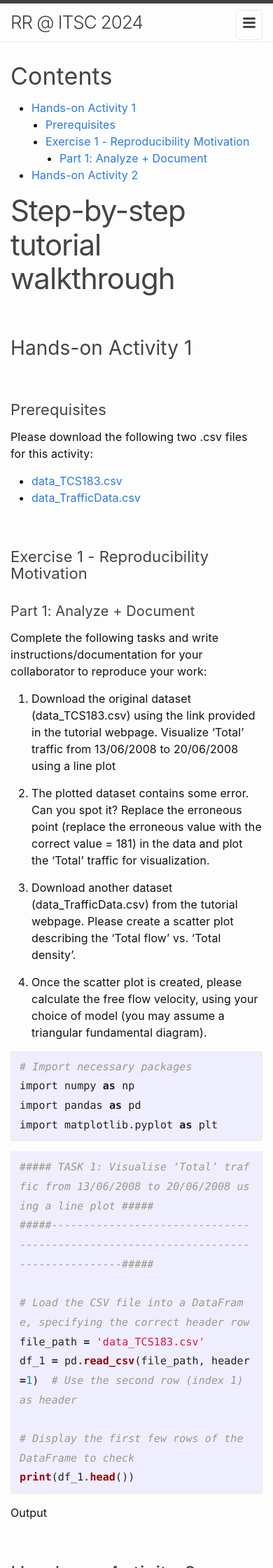
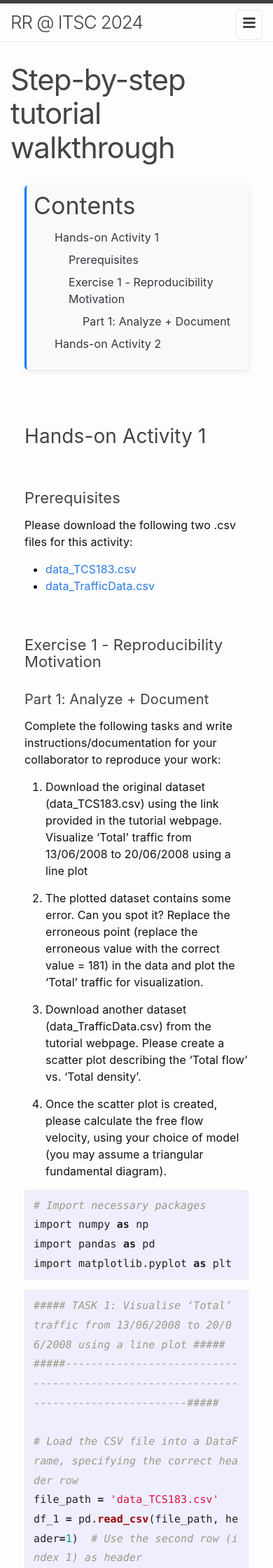
Before and after one commit to RRinTransportation/itsc24-rr-tutorial, a Jekyll site: the page built from step-by-step.md, in a window 390 px wide. Shown: the top 2240 px of the page at 70% size. Built offline with Jekyll 4.4.1, drawn with Linux system fonts in a browser that asks for light colours.

Commit message:
Add some flexibility feature to the TOC

```diff
--- a/_layouts/post.html
+++ b/_layouts/post.html
@@ -12,21 +12,6 @@ layout: default
     <link rel="stylesheet" href="{{ "/assets/css/post.css" | relative_url }}">
 </head>
 <body>
-
-<!-- Main container for the page content and TOC -->
-<div class="main-container">
-
-  <!-- Sidebar TOC Container (separate from the post content) -->
-  <aside class="toc-container">
-    <nav>
-      <h3>Contents</h3>
-      <ul id="toc">
-        <!-- This will be populated by JavaScript -->
-      </ul>
-    </nav>
-  </aside>
-
-  <!-- Post Content -->
 <article class="post h-entry" itemscope itemtype="http://schema.org/BlogPosting">
   <header class="post-header">
     <h1 class="post-title p-name" itemprop="name headline">{{ page.title | escape }}</h1>
@@ -52,9 +37,22 @@ layout: default
     </p>
   </header>
 
-    <!-- Post content -->
+  <!-- New container for content and TOC sidebar -->
+  <div class="post-container">
+    <!-- Sidebar TOC -->
+    <aside class="toc-sidebar">
+      <nav>
+        <h3>Contents</h3>
+        <ul id="toc">
+          <!-- This will be populated by JavaScript -->
+        </ul>
+      </nav>
+    </aside>
+
+    <!-- Main post content -->
     <div class="post-content e-content" itemprop="articleBody">
       {{ content }}
+    </div>
   </div>
 
   {%- if site.disqus.shortname -%}
@@ -63,8 +61,6 @@ layout: default
 
   <a class="u-url" href="{{ page.url | relative_url }}" hidden></a>
 </article>
-
-</div>
 
 <!-- Add the JavaScript before the closing body tag -->
 <script>
--- a/assets/css/post.css
+++ b/assets/css/post.css
@@ -8,26 +8,69 @@
 
 /* TOC sidebar styles */
 .toc-sidebar {
-    width: 250px;            /* Set the width of the sidebar */
+    width: 25%;              /* Relative width of the sidebar */
+    min-width: 180px;        /* Set a minimum width to avoid it shrinking too much */
     margin-right: 20px;      /* Space between TOC and content */
     position: fixed;         /* Make the TOC float with the page */
-    top: 60px;               /* Distance from the top of the viewport */
+    top: 100px;              /* Distance from the top of the viewport */
     left: 20px;              /* Adjust this based on where you want it to float from the left */
-    height: auto;            /* Let the height adjust based on content */
     z-index: 10;             /* Keep the TOC on top of other content */
     background-color: #f9f9f9; /* Optional background color */
     padding: 10px;           /* Add some padding for readability */
     box-shadow: 0 2px 10px rgba(0, 0, 0, 0.1); /* Optional shadow for a floating effect */
     border-radius: 5px;      /* Optional rounded corners */
+    border-left: 3px solid #007bff; /* Optional border */
+    padding-left: 10px;
 }
 
 /* Post content styles */
 .post-content {
     flex-grow: 1;            /* Allow the content area to take up remaining space */
-    margin-left: 10px;      /* Adjust margin to make room for the TOC */
+    margin-left: 10px;       /* Adjust margin to make room for the TOC */
+}
+
+/* TOC list styles */
+.toc-sidebar nav ul {
+    list-style-type: none; /* Remove bullets */
+    padding: 0;
+}
+
+.toc-sidebar nav ul li {
+    margin-bottom: 8px; /* Space between TOC items */
+}
+
+.toc-sidebar nav ul li a {
+    text-decoration: none; /* Remove underline */
+    color: #32383f; /* Link color */
+}
+
+.toc-sidebar nav ul li a:hover {
+    color: #1167c3; /* Hover color */
 }
 
 /* Responsive design for smaller screens */
+@media (max-width: 1200px) {
+    .toc-sidebar {
+        width: 20%;            /* Narrower TOC on medium screens */
+        min-width: 150px;       /* Enforce a smaller minimum width */
+        margin-right: 15px;
+    }
+}
+
+@media (max-width: 992px) {
+    .toc-sidebar {
+        width: 100%;            /* Full width TOC on smaller screens */
+        position: relative;      /* Make the TOC scroll with the content */
+        margin-bottom: 20px;     /* Add space between TOC and content */
+        top: auto;               /* Remove fixed positioning */
+        left: auto;              /* Remove left positioning */
+    }
+
+    .post-content {
+        margin-left: 0;          /* Remove left margin on small screens */
+    }
+}
+
 @media (max-width: 768px) {
     .post-container {
         flex-direction: column;  /* Stack the TOC and content on small screens */
@@ -47,25 +90,30 @@
     }
 }
 
-.toc-sidebar nav ul {
-    list-style-type: none; /* Remove bullets */
-    padding: 0;
+/* TOC collapsible functionality */
+.toc-sidebar.collapsed {
+    display: none; /* Initially hide the TOC when collapsed */
 }
 
-.toc-sidebar nav ul li {
-    margin-bottom: 8px; /* Space between TOC items */
+.toc-toggle-btn {
+    display: none;              /* Hidden by default */
+    position: fixed;
+    top: 100px;
+    right: 20px;
+    background-color: #007bff;
+    color: white;
+    border: none;
+    padding: 10px;
+    cursor: pointer;
+    z-index: 20;
 }
 
-.toc-sidebar nav ul li a {
-    text-decoration: none; /* Remove underline */
-    color: #32383f; /* Link color */
+@media (max-width: 768px) {
+    .toc-toggle-btn {
+        display: block;         /* Show the button on small screens */
+    }
 }
 
-.toc-sidebar nav ul li a:hover {
-    color: #1167c3; /* Hover color */
+.toc-sidebar.active {
+    display: block;            /* Show TOC when active */
 }
-
-.toc-sidebar {
-    border-left: 3px solid #007bff; /* Optional border */
-    padding-left: 10px;
-}
```
Lines whose indentation alone changed are shown as unchanged.
